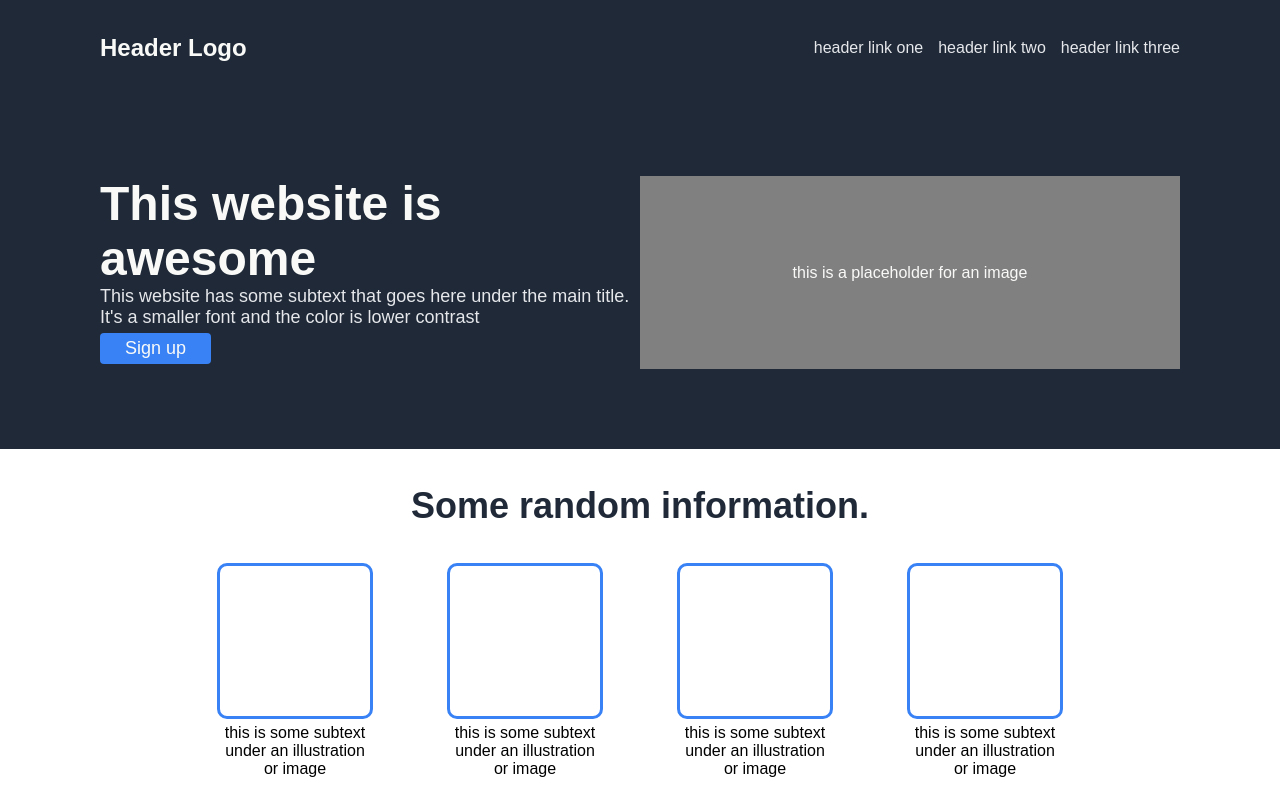
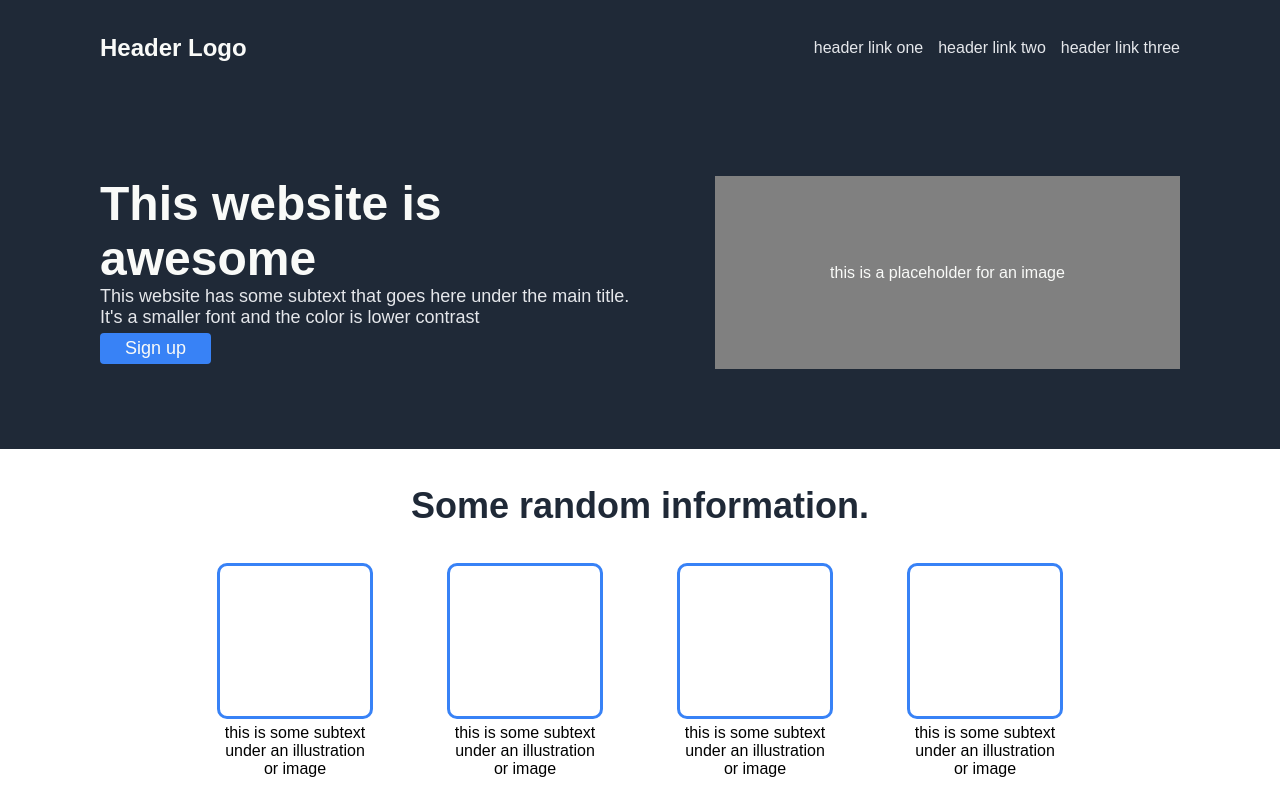
Before and after one commit to merrickbautista/css_odin, a plain HTML site: page index.html in a window 1280 px wide. Shown: the top 800 px of the page. Drawn offline with Linux system fonts and the light colour scheme.

Commit message:
Fixed spacing issue

```diff
--- a/style.css
+++ b/style.css
@@ -37,9 +37,9 @@ body {
 }
 
 .hero-block {
+	flex-direction: column;
 	max-width: 50%;
-	flex: auto;
-	flex-direction: column;
+	padding: 0px 75px 0px 0px;
 }
 
 .hero-title {
```
